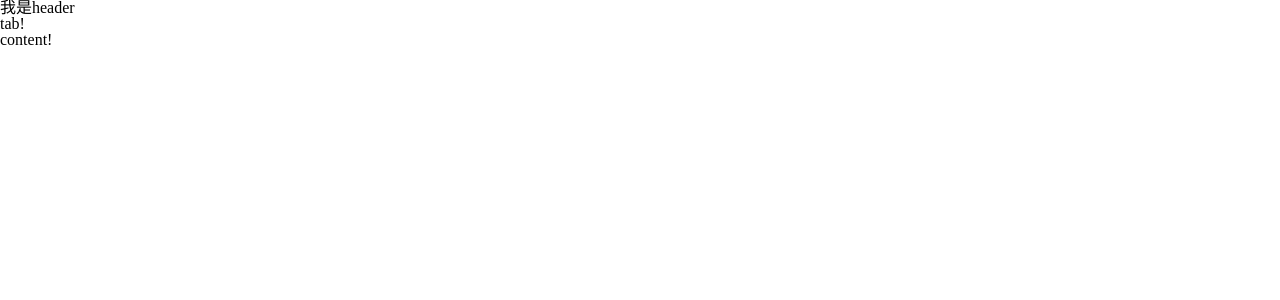
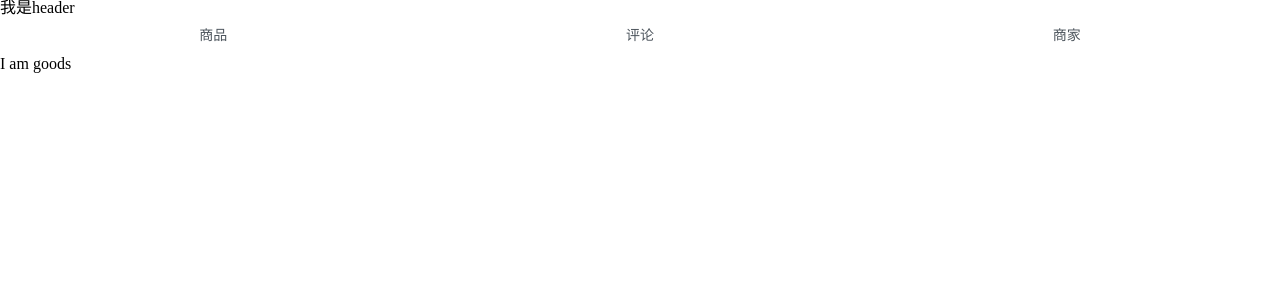
Before and after one commit to ZXH2017/vue, a Vue app: page / in a window 1280 px wide. Shown: the top 300 px of the page. Built offline with nearby package versions, Linux system fonts and the light colour scheme.

Commit message:
vue-router

```diff
--- a/src/App.vue
+++ b/src/App.vue
@@ -1,24 +1,50 @@
 <template>
-  <div id="app">
+  <div>
     <v-header></v-header>
     <div class="tab">
-      tab!
+      <div class="tab-item">
+        <router-link to="/goods">商品</router-link>
+      </div>
+      <div class="tab-item">
+        <router-link to="/ratings">评论</router-link>
+      </div>
+      <div class="tab-item">
+       <router-link to="/seller">商家</router-link>
+      </div>
     </div>
-    <div class="content">
-      content!
-    </div>
+   <router-view></router-view>
   </div>
 </template>
 
 <script>
-import header from './components/header/header.vue';
-export default{
+import header from "components/header/header.vue";
+export default {
   components: {
-    'v-header': header
+    "v-header": header
   }
 };
 </script>
 
-<style>
+<style lang="stylus" rel="stylesheet/stylus">
+.tab {
+  display: flex;
+  width: 100%;
+  height: 40px;
+  line-height: 40px;
 
+  .tab-item {
+    flex: 1;
+    text-align: center;
+
+    & > a {
+      display: block;
+      font-size: 14px;
+      color: rgb(77, 85, 93);
+
+      &.active {
+        color: rgb(240, 20, 20);
+      }
+    }
+  }
+}
 </style>
--- /dev/null
+++ b/src/components/goods/goods.vue
@@ -0,0 +1,12 @@
+<template>
+  <div class="page">
+      I am goods
+  </div>
+</template>
+
+<script type="text/ecmascript-6">
+export default {};
+</script>
+
+<style scoped lang="stylus" rel="stylesheet/stylus">
+</style>
--- /dev/null
+++ b/src/components/ratings/ratings.vue
@@ -0,0 +1,12 @@
+<template>
+  <div class="page">
+      i am ratings
+  </div>
+</template>
+
+<script type="text/ecmascript-6">
+export default {};
+</script>
+
+<style scoped lang="stylus" rel="stylesheet/stylus">
+</style>
--- /dev/null
+++ b/src/components/seller/seller.vue
@@ -0,0 +1,12 @@
+<template>
+  <div class="page">
+      i am seller
+  </div>
+</template>
+
+<script type="text/ecmascript-6">
+export default {};
+</script>
+
+<style scoped lang="stylus" rel="stylesheet/stylus">
+</style>
--- a/src/main.js
+++ b/src/main.js
@@ -1,13 +1,44 @@
 // The Vue build version to load with the `import` command
 // (runtime-only or standalone) has been set in webpack.base.conf with an alias.
 import Vue from 'vue';
+import VueRouter from 'vue-router';
 import App from './App';
+import goods from 'components/goods/goods';
+import ratings from 'components/ratings/ratings';
+import seller from 'components/seller/seller';
 
-// Vue.config.productionTip = false
+Vue.use(VueRouter);
+
+const routes = [
+  {
+    path: '/',
+    component: goods
+  },
+  {
+    path: '/goods',
+    component: goods
+  },
+  {
+    path: '/ratings',
+    component: ratings
+  },
+  {
+    path: '/seller',
+    component: seller
+  }
+];
+
+const router = new VueRouter({
+  routes,
+  linkActiveClass: 'active'
+});
 
 /* eslint-disable no-new */
 new Vue({
+  router,
   el: '#app',
-  components: { App },
-  template: '<App/>'
+  template: '<App/>',
+  components: { App }
 });
+
+// router.go('/goods');
```
Also changed, not shown: 2 other files (tests, documents, lock files or other folders).
